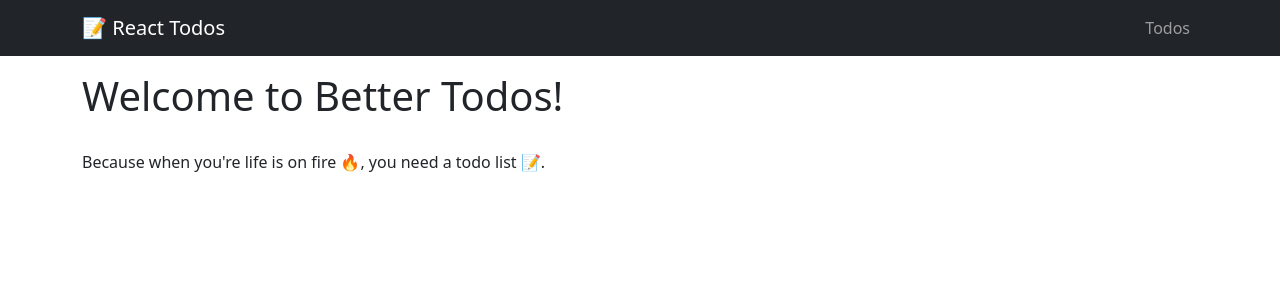
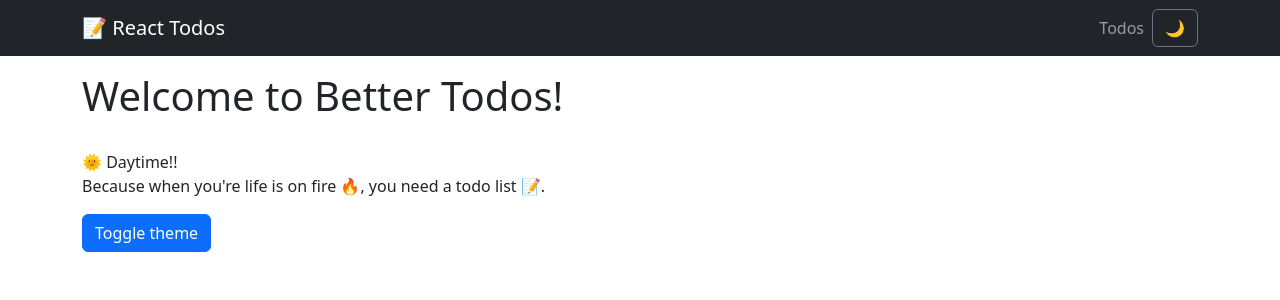
Before and after one commit to drblue/yktyp24h1, a React (Vite) app in the folder 06-react-todos/: page / in a window 1280 px wide. Shown: the top 300 px of the page. Built offline with nearby package versions, Linux system fonts and the light colour scheme; no server answers.

Commit message:
Typing of Context in React.

```diff
--- a/06-react-todos/src/App.tsx
+++ b/06-react-todos/src/App.tsx
@@ -5,10 +5,13 @@
 import NotFound from './pages/NotFound'
 import TodosPage from './pages/TodosPage'
 import './assets/scss/App.scss'
+import useTheme from './hooks/useTheme'
 
 const App = () => {
+	const { isDarkMode } = useTheme();
+
 	return (
-		<div id="App">
+		<div id="App" className={isDarkMode ? "bg-dark text-white" : ""}>
 			<Navigation />
 
 			<Container className="py-3">
--- a/06-react-todos/src/assets/scss/App.scss
+++ b/06-react-todos/src/assets/scss/App.scss
@@ -1,4 +1,8 @@
 @import "bootstrap/scss/bootstrap";
+
+#App {
+	min-height: 100vh;
+}
 
 h1, h2, h3, h4, h5, h6 {
 	margin-bottom: 0.75em;
--- a/06-react-todos/src/components/Navigation.tsx
+++ b/06-react-todos/src/components/Navigation.tsx
@@ -1,9 +1,13 @@
+import Button from 'react-bootstrap/Button'
 import Container from 'react-bootstrap/Container'
 import Navbar from 'react-bootstrap/Navbar'
 import Nav from 'react-bootstrap/Nav'
 import { NavLink, Link } from 'react-router-dom'
+import useTheme from '../hooks/useTheme'
 
 const Navigation = () => {
+	const { isDarkMode, toggleTheme } = useTheme();
+
 	return (
 		<Navbar bg="dark" variant="dark" expand="md">
 			<Container>
@@ -15,6 +19,10 @@
 						<Nav.Link as={NavLink} end to="/todos">Todos</Nav.Link>
 					</Nav>
 				</Navbar.Collapse>
+
+				<Button variant="outline-secondary" onClick={toggleTheme}>
+					{isDarkMode ? "☀️": "🌙"}
+				</Button>
 			</Container>
 		</Navbar>
 	)
--- /dev/null
+++ b/06-react-todos/src/contexts/ThemeContext.tsx
@@ -0,0 +1,30 @@
+import { createContext, useState } from "react";
+
+// Type Definition for the actual Context
+interface ThemeContextType {
+	isDarkMode: boolean;
+	toggleTheme: () => void;
+}
+
+// Create the actual context (and set the context's initial/default values)
+export const ThemeContext = createContext<ThemeContextType|null>(null);
+
+interface ThemeContextProviderProps {
+	children: React.ReactNode;
+}
+
+const ThemeContextProvider: React.FC<ThemeContextProviderProps> = ({ children }) => {
+	const [isDarkMode, setIsDarkMode] = useState(false);
+
+	const toggleTheme = () => {
+		setIsDarkMode(!isDarkMode);
+	}
+
+	return (
+		<ThemeContext.Provider value={{ isDarkMode, toggleTheme }}>
+			{children}
+		</ThemeContext.Provider>
+	)
+}
+
+export default ThemeContextProvider;
--- /dev/null
+++ b/06-react-todos/src/hooks/useTheme.ts
@@ -0,0 +1,14 @@
+import { useContext } from "react";
+import { ThemeContext } from "../contexts/ThemeContext";
+
+const useTheme = () => {
+	const themeContext = useContext(ThemeContext);
+
+	if (!themeContext) {
+		throw new Error("🚔 Trying to use Theme Context outside of provider");
+	}
+
+	return themeContext;
+}
+
+export default useTheme;
--- a/06-react-todos/src/main.tsx
+++ b/06-react-todos/src/main.tsx
@@ -1,12 +1,15 @@
 import { StrictMode } from 'react'
 import { createRoot } from 'react-dom/client'
 import { BrowserRouter } from 'react-router-dom'
+import ThemeContextProvider from './contexts/ThemeContext.tsx'
 import App from './App.tsx'
 
 createRoot(document.getElementById('root')!).render(
 	<StrictMode>
 		<BrowserRouter>
-			<App />
+			<ThemeContextProvider>
+				<App />
+			</ThemeContextProvider>
 		</BrowserRouter>
 	</StrictMode>,
 )
--- a/06-react-todos/src/pages/HomePage.tsx
+++ b/06-react-todos/src/pages/HomePage.tsx
@@ -1,9 +1,20 @@
+import Button from "react-bootstrap/Button";
+import useTheme from "../hooks/useTheme";
+
 const HomePage = () => {
+	const { isDarkMode, toggleTheme } = useTheme();
+
 	return (
 		<>
 			<h1>Welcome to Better Todos!</h1>
 
+			{isDarkMode ? "🌙 Nighttime!" : "🌞 Daytime!!"}
+
 			<p>Because when you're life is on fire 🔥, you need a todo list 📝.</p>
+
+			<Button onClick={toggleTheme} variant="primary">
+				Toggle theme
+			</Button>
 		</>
 	)
 }
```
